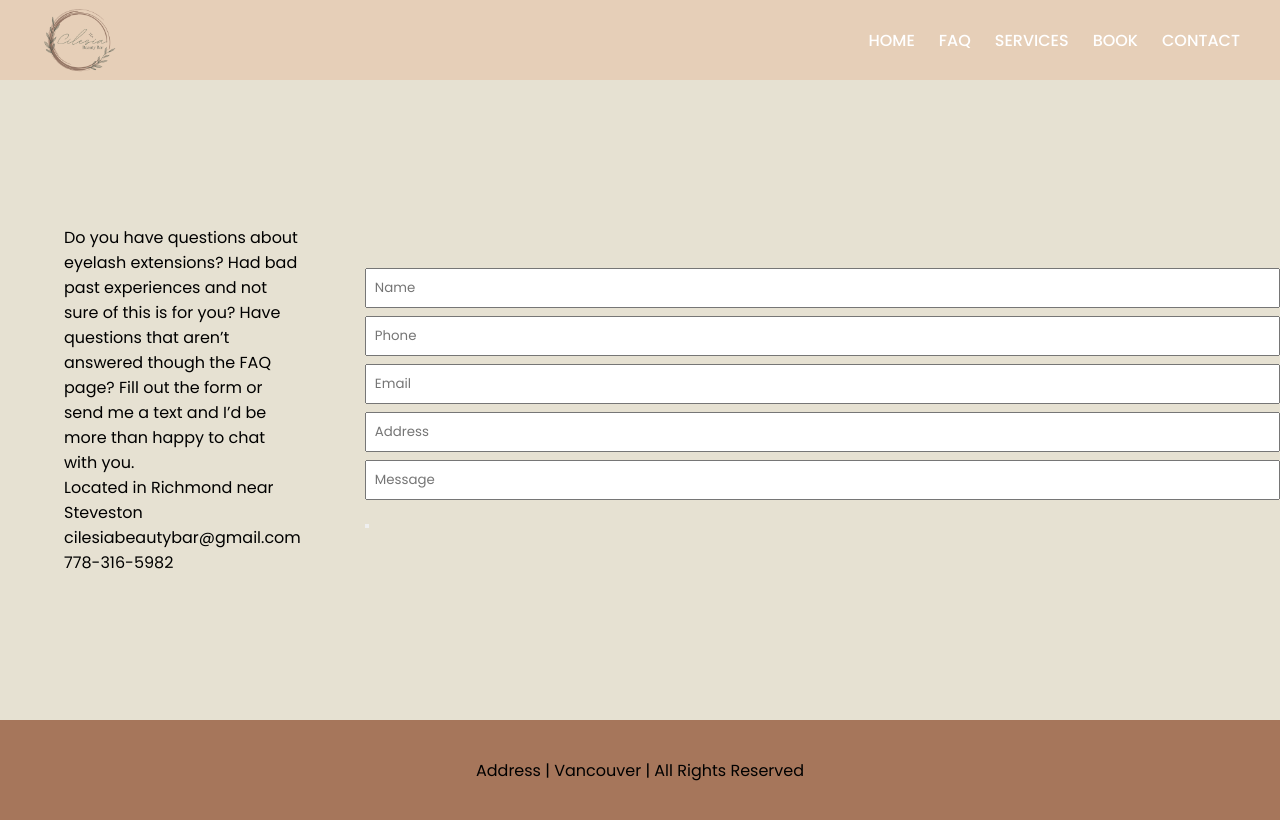
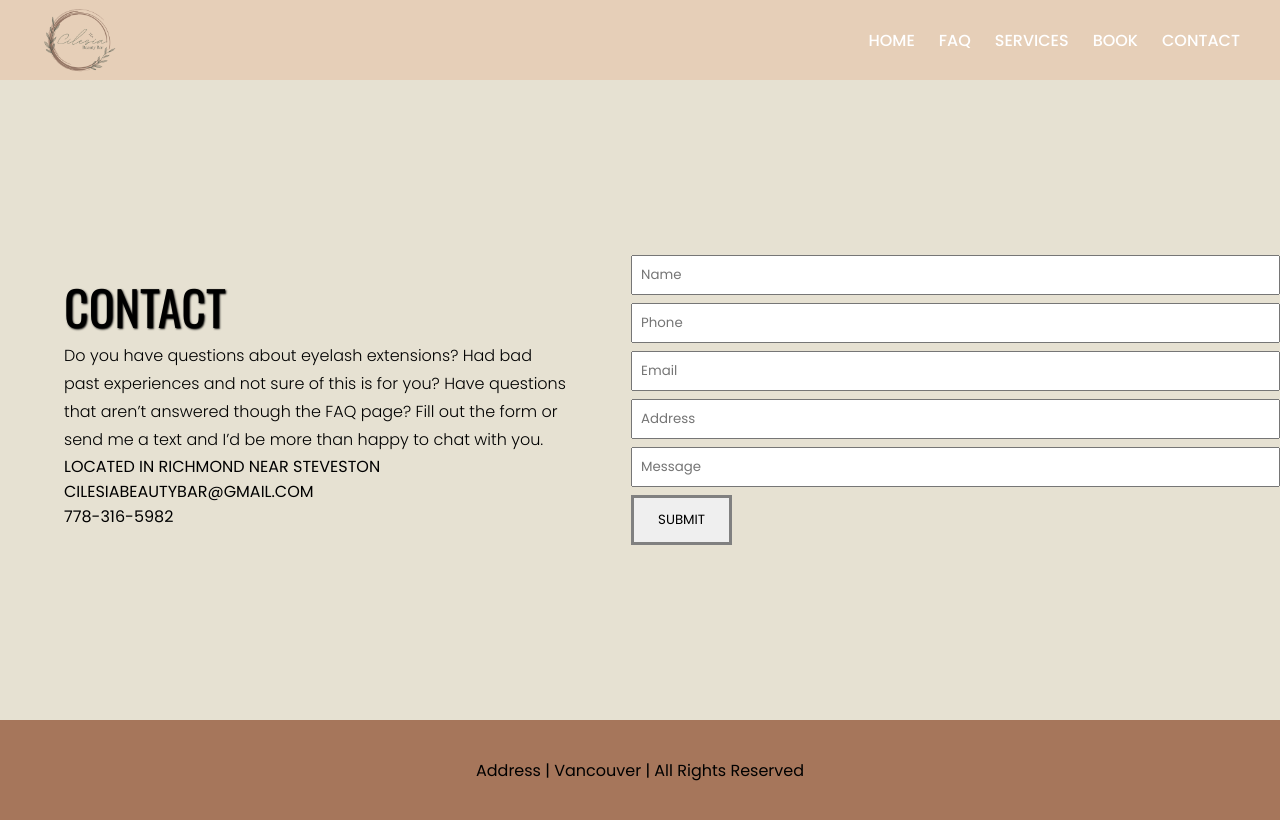
Before and after one commit to eosook/cilesia-sam, a React (Vite) app: page /contact in a window 1280 px wide. Built offline with nearby package versions, Linux system fonts and the light colour scheme.

Commit message:
add styles for contact page

```diff
--- a/src/pages/Contact/Contact.jsx
+++ b/src/pages/Contact/Contact.jsx
@@ -4,6 +4,7 @@ export default function Contact() {
   return (
     <main className="contact">
       <div className="contact__container">
+        <h1 className="contact__title">Contact</h1>
         <p className="contact__body">
           Do you have questions about eyelash extensions? Had bad past
           experiences and not sure of this is for you? Have questions that
@@ -22,7 +23,7 @@ export default function Contact() {
         <input className="contact__input" type="text" placeholder="Email"></input>
         <input className="contact__input" type="text" placeholder="Address"></input>
         <input className="contact__input" type="text" placeholder="Message"></input>
-        <button className="contact__button" type="submit"></button>
+        <button className="contact__button" type="submit">SUBMIT</button>
       </form>
     </main>
   );
--- a/src/pages/Contact/Contact.scss
+++ b/src/pages/Contact/Contact.scss
@@ -1,13 +1,30 @@
+@use '../../styles/partials/variables' as *;
+@use '../../styles/partials/fonts' as *;
+@use '../../styles/partials/mixins' as *;
+
 .contact{
     display: flex;
     align-items: center;
     &__container{
         padding: 4rem;
-        width: 400px;
+        width: 100%;
+    }
+    &__title{
+        @include title(3rem, 400);
+    }
+    &__body{
+        @include body(1rem);
+    }
+    &__info{
+        @include title(1rem, 400);
+        text-shadow: none;
     }
     &__input{
         width: 100%;
         padding: 0.5rem;
         margin-bottom: 0.5rem;
     }
+    &__button{
+        @include button;
+    }
 }
```
